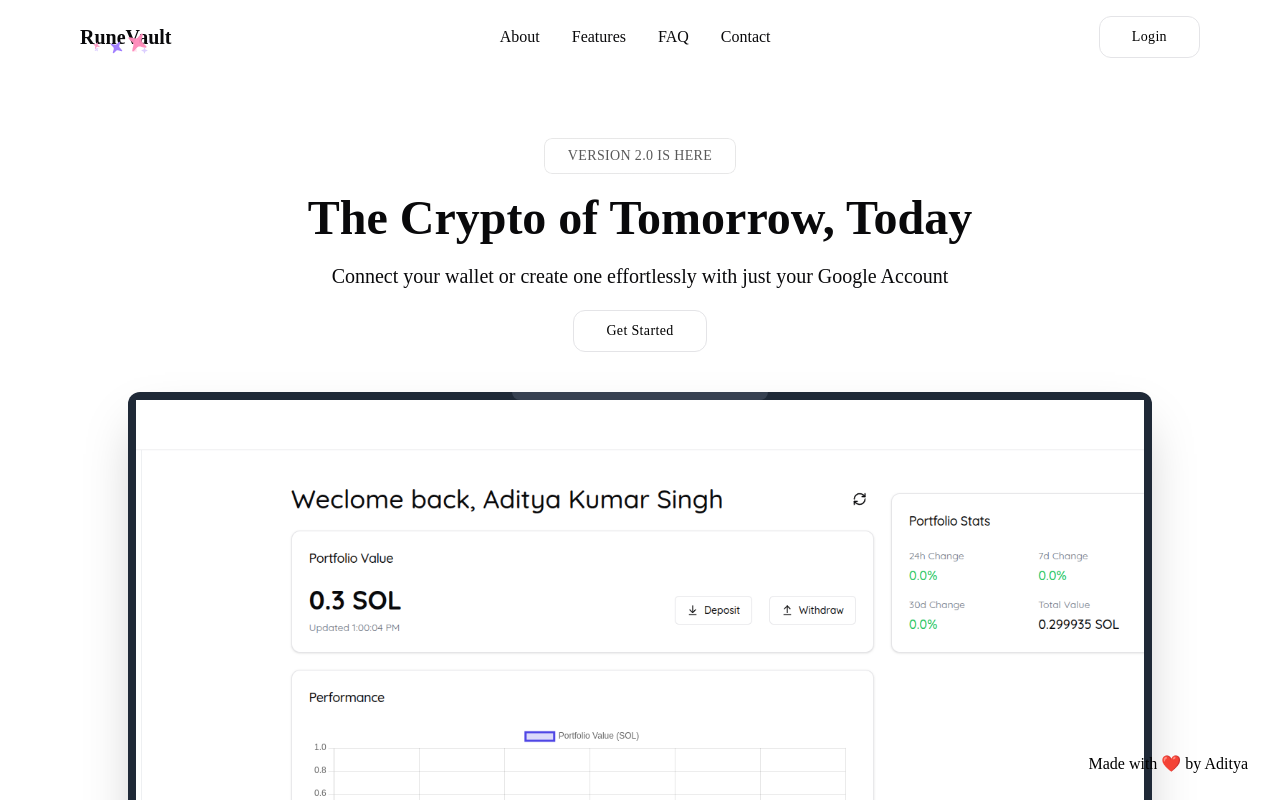
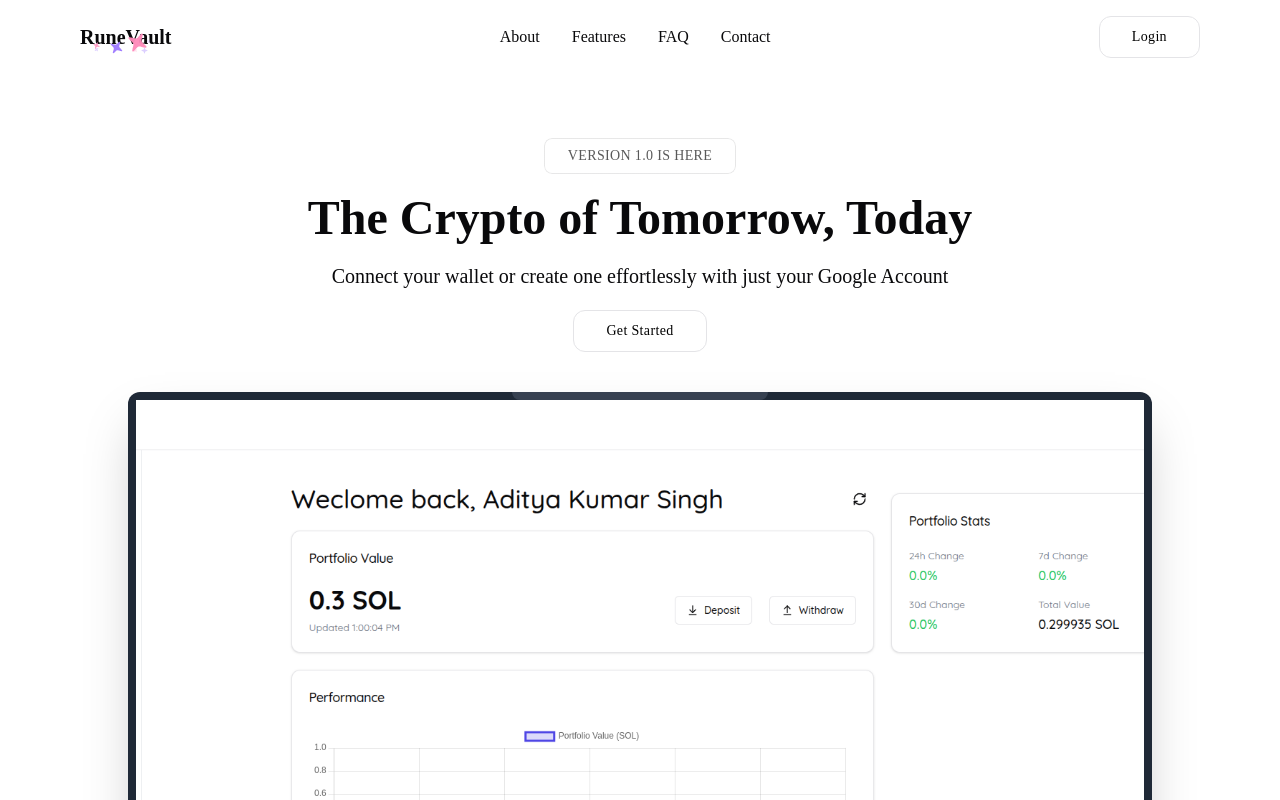
Before and after one commit to SmoggyOwO/RuneVault, a Next.js app: page / in a window 1280 px wide. Shown: the top 800 px of the page. Built offline with nearby package versions, Linux system fonts and the light colour scheme; no server answers.

Commit message:
Change version back to 1 and remove footer credit

```diff
--- a/src/app/page.tsx
+++ b/src/app/page.tsx
@@ -65,7 +65,7 @@ export default function () {
       <section id="contact">
         <Newsletter />
       </section>
-      <FooterCredit />
+      {/* <FooterCredit /> */}
       <CreateWallet />
     </div>
   );
--- a/src/components/landing/HeroSection.tsx
+++ b/src/components/landing/HeroSection.tsx
@@ -32,7 +32,7 @@ export default function HeroSection() {
               animate={{ opacity: 1, y: 0 }}
               transition={{ duration: 0.6, delay: 0.1 }}
             >
-              <ShinyButton>Version 2.0 is here</ShinyButton>
+              <ShinyButton>Version 1.0 is here</ShinyButton>
             </motion.div>
             <motion.h1
               className="text-3xl md:text-4xl lg:text-5xl font-bold text-center mt-5"
```
